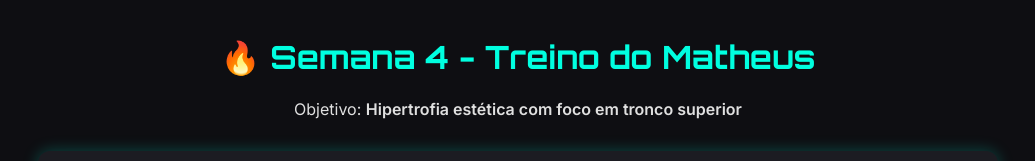
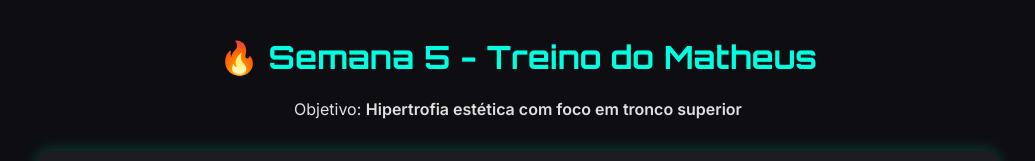
Before and after one commit to MarioFariasDev/TreinoHibridoMatheus, a plain HTML site: page index.html in a window 1280 px wide. Shown: the top 161 px of the page, without its empty margins (122-1157 px from the left). Drawn offline with Linux system fonts and the light colour scheme.

Commit message:
Update index.html

```diff
--- a/index.html
+++ b/index.html
@@ -10,7 +10,7 @@
 <body>
 <div class="container">
   <header>
-    <h1>🔥 Semana 4 - Treino do Matheus</h1>
+    <h1>🔥 Semana 5 - Treino do Matheus</h1>
     <p>Objetivo: <strong>Hipertrofia estética com foco em tronco superior</strong></p>
   </header>
 
```
